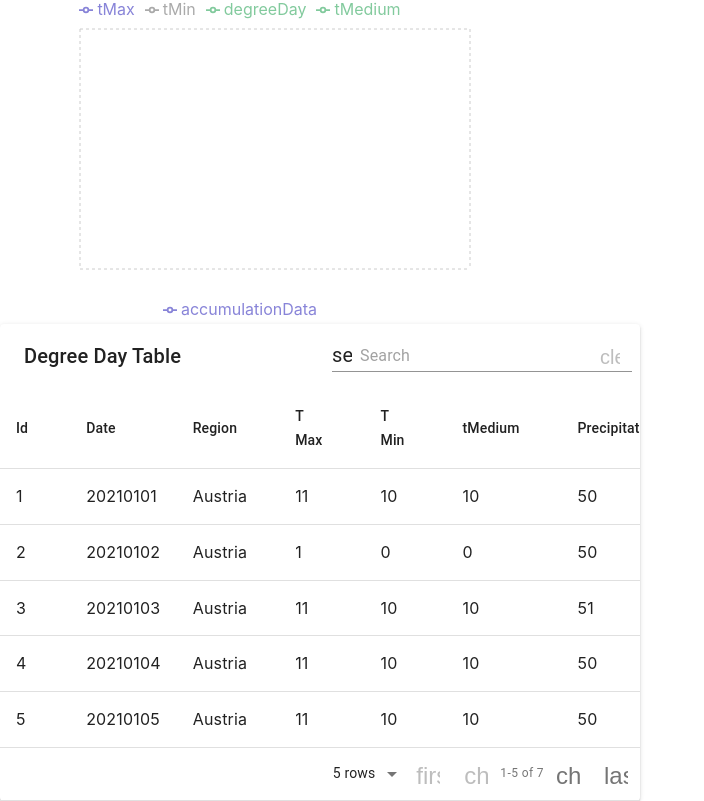
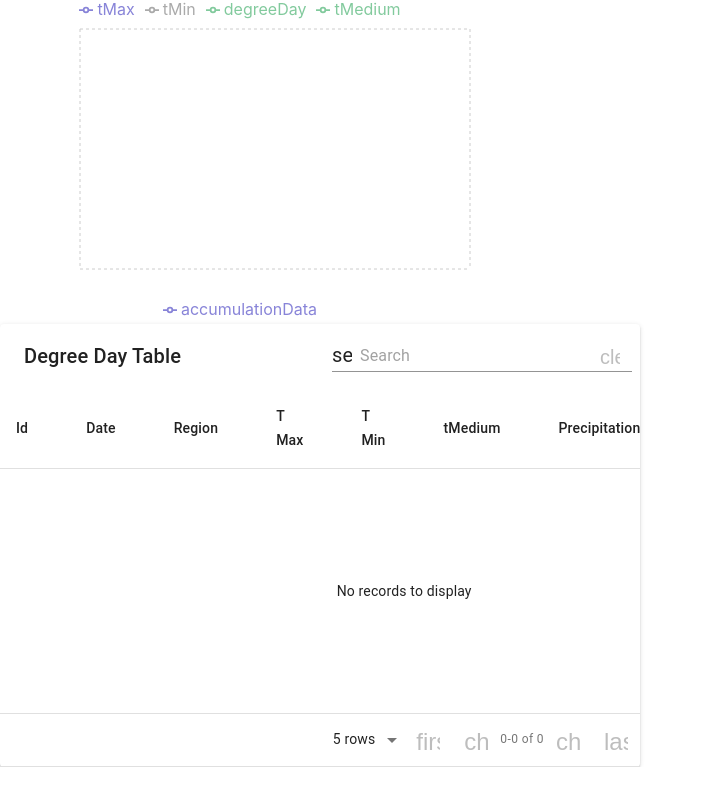
Before and after one commit to sajalsinghal7/farm-ui, a React (Create React App) app: page /degreeDay in a window 1280 px wide. Shown: the part 557-1358 px from the top of the page, without its empty margins (0-704 px from the left). After the commit the page ends 1324 px from the top, so only its background shows below. Built offline with nearby package versions, Linux system fonts and the light colour scheme.

Commit message:
removed test data

```diff
--- a/src/components/DegreeDay.js
+++ b/src/components/DegreeDay.js
@@ -13,78 +13,7 @@ class DegreeDay extends Component {
       degreeDayTo: '',
       accumulatedDegreeDay: 0,
       accumulatedDegreeDayGraphData: [],
-      apiResponse: [
-        {
-          id: 1,
-          region: "Austria",
-          date: 20210101,
-          tMax: 11,
-          tMin: 10,
-          tMedium: 10,
-          precipitation: 50,
-          degreeDay: 14
-        },
-        {
-          id: 2,
-          region: "Austria",
-          date: 20210102,
-          tMax: 1,
-          tMin: 0,
-          tMedium: 0,
-          precipitation: 50,
-          degreeDay: 0
-        },
-        {
-          id: 3,
-          region: "Austria",
-          date: 20210103,
-          tMax: 11,
-          tMin: 10,
-          tMedium: 10,
-          precipitation: 51,
-          degreeDay: 16
-        },
-        {
-          id: 4,
-          region: "Austria",
-          date: 20210104,
-          tMax: 11,
-          tMin: 10,
-          tMedium: 10,
-          precipitation: 50,
-          degreeDay: 13
-        },
-        {
-          id: 5,
-          region: "Austria",
-          date: 20210105,
-          tMax: 11,
-          tMin: 10,
-          tMedium: 10,
-          precipitation: 50,
-          degreeDay: 16
-        },
-        {
-          id: 6,
-          region: "Austria",
-          date: 20210106,
-          tMax: 11,
-          tMin: 10,
-          tMedium: 10,
-          precipitation: 50,
-          degreeDay: 0
-        },
-        {
-          id: 7,
-          region: "Austria",
-          date: 20210107,
-          tMax: 11,
-          tMin: 10,
-          tMedium: 10,
-          precipitation: 50,
-          degreeDay: 14
-        }
-      ]
+      apiResponse: []
     };
   }
 
```
